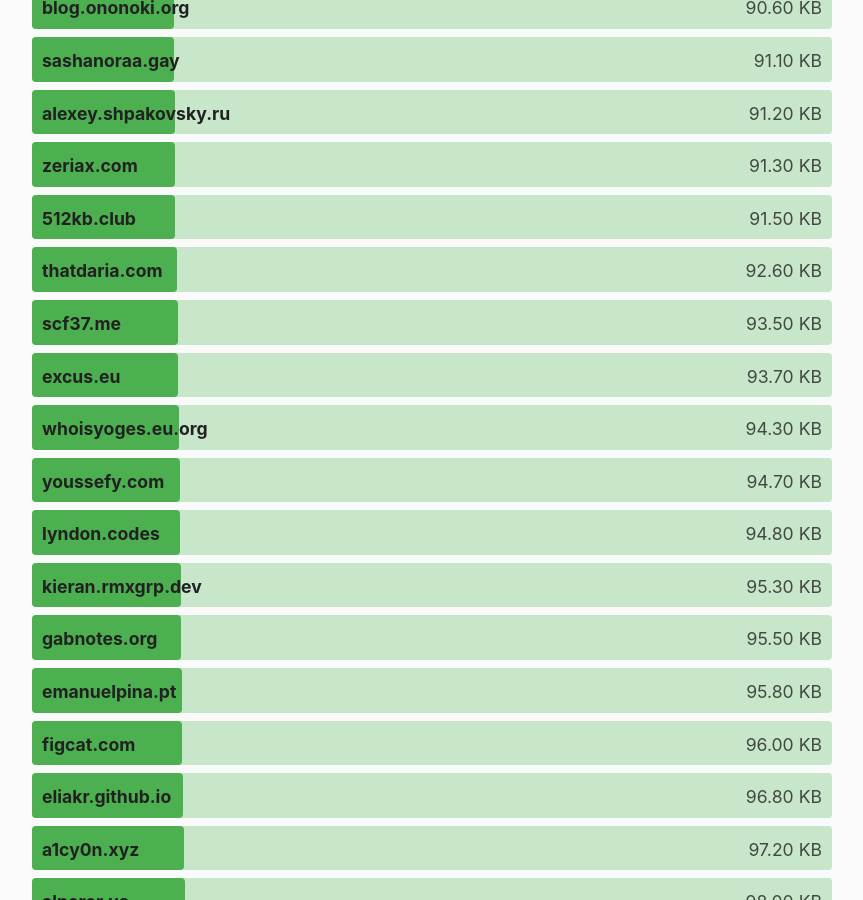
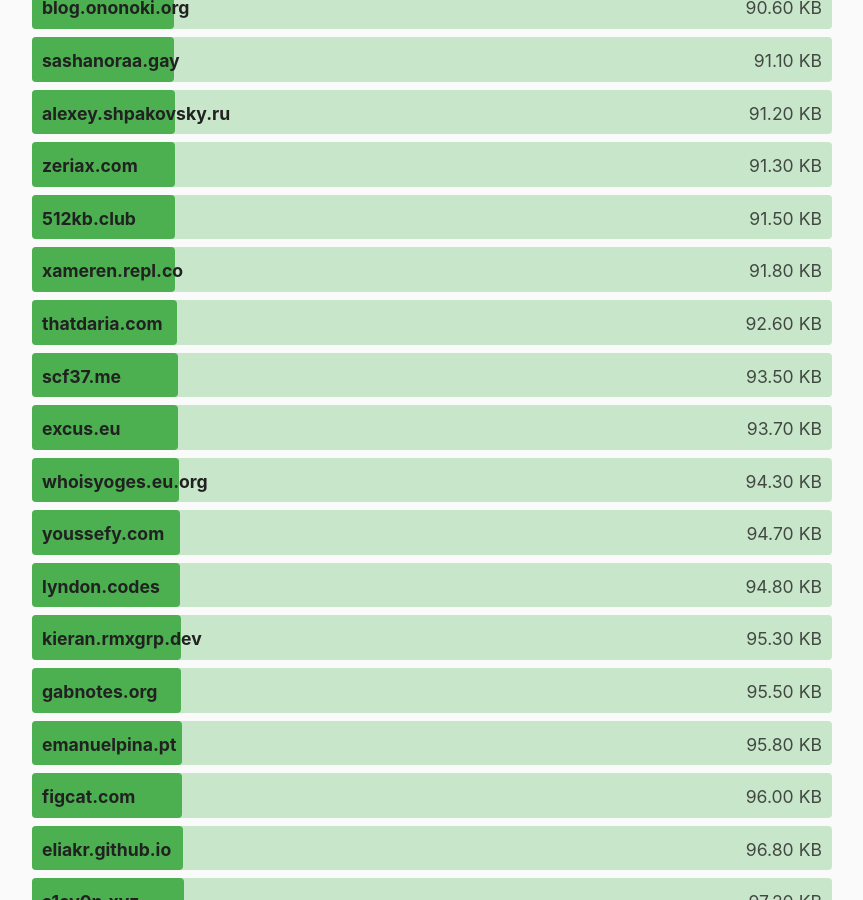
Before and after one commit to kevquirk/512kb.club, a Jekyll site: the page built from index.md, in a window 1280 px wide and 900 px high, scrolled down 18784 px. Shown: the whole window, without its empty margins (208-1071 px from the left). Built offline with Jekyll 4.4.1, drawn with Linux system fonts in a browser that asks for light colours; some of the changed text lies outside the part shown.

Commit message:
Update sites.yml

```diff
--- a/_data/sites.yml
+++ b/_data/sites.yml
@@ -2910,8 +2910,8 @@
 
 - domain: xameren.repl.co
   url: https://xameren.repl.co/
-  size: 126
-  last_checked: 2023-04-26
+  size: 91.8
+  last_checked: 2023-04-28
 
 - domain: xidoc.nim.town
   url: http://xidoc.nim.town/
```
